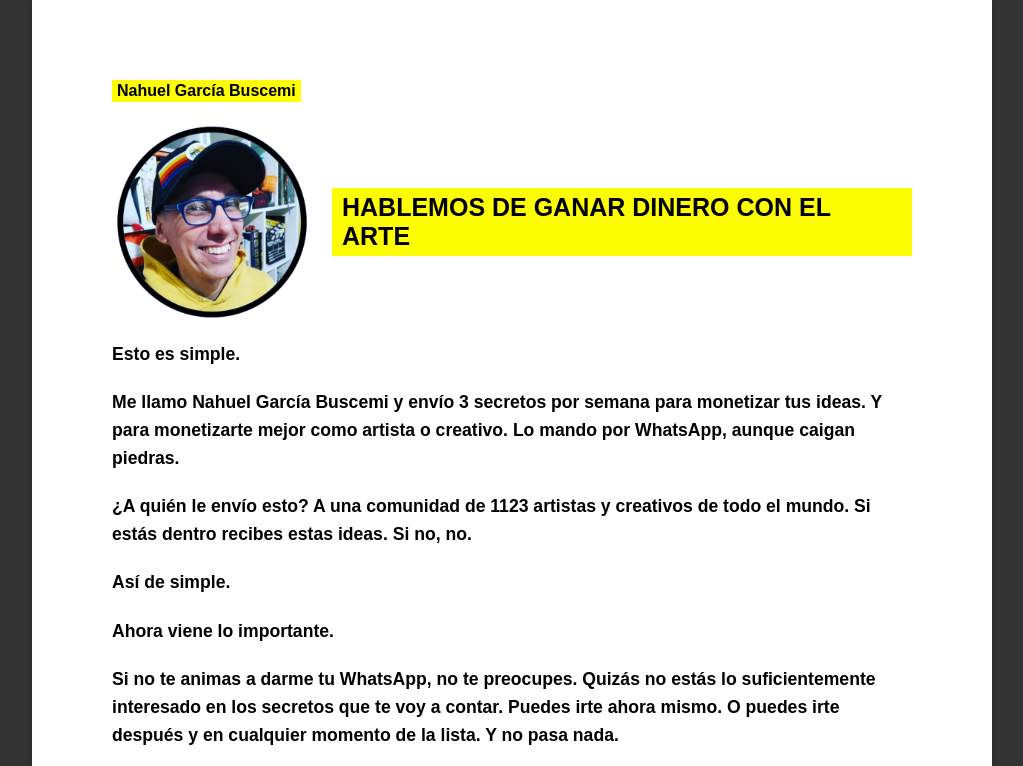
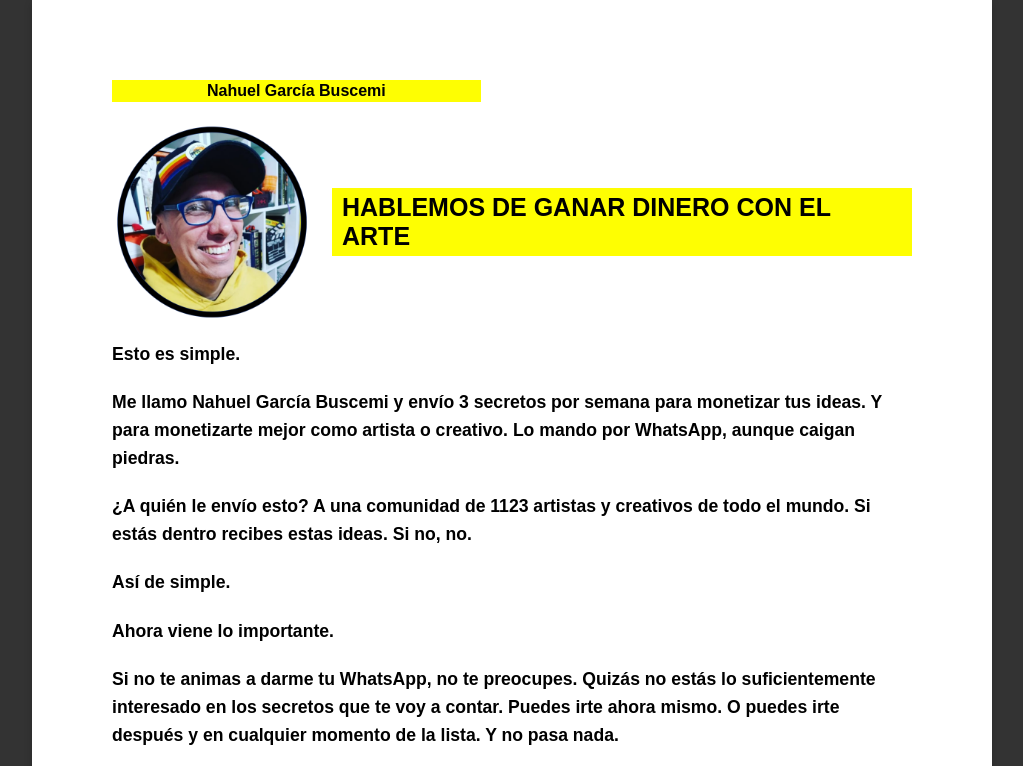
Before and after one commit to Laurakiyuna/comovivirdelarte02, a plain HTML site: page index.html in a window 1280 px wide. Shown: the top 766 px of the page, without its empty margins (128-1151 px from the left). Drawn offline with Linux system fonts and the light colour scheme.

Commit message:
Update style4.css

```diff
--- a/style4.css
+++ b/style4.css
@@ -34,7 +34,7 @@ p {
 .highlight {
     background-color: #fefe02; /* Resaltado amarillo */
     display: inline-block;
-    padding: 2px 5px;
+    padding: 2px 95px;
     font-weight: bold;
 }
 
```
